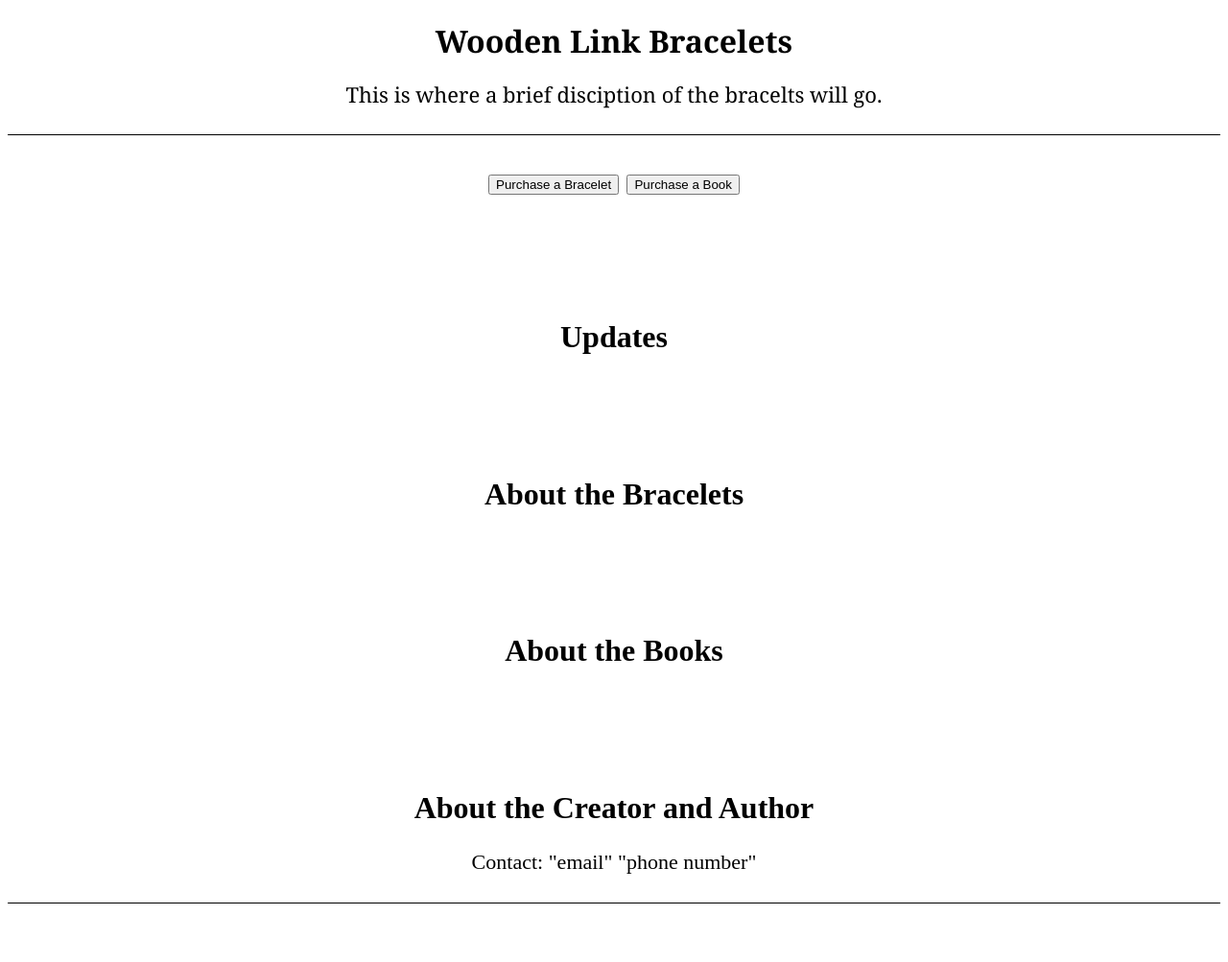
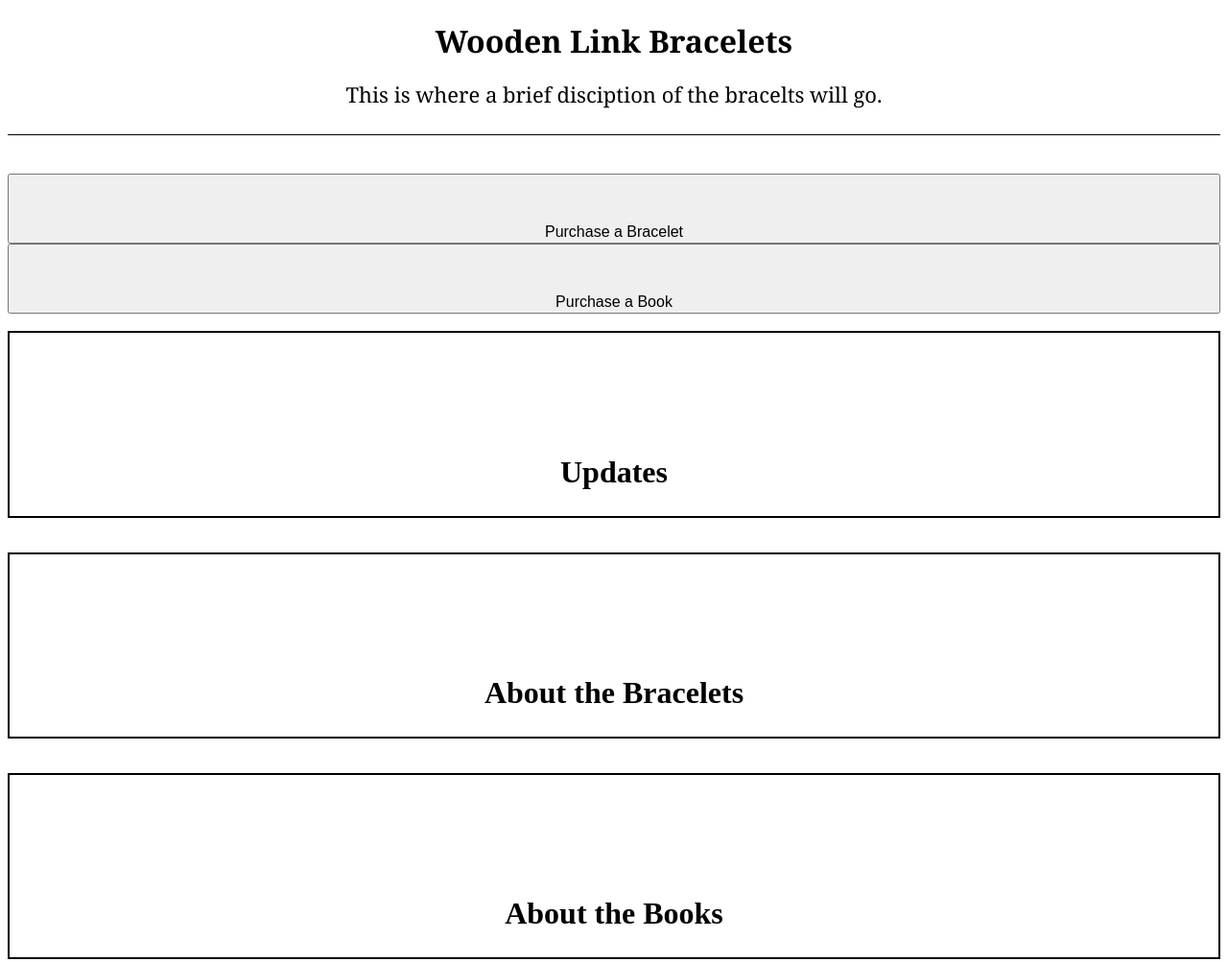
Before and after one commit to kalinmjohnson/Bracelet-Sales, a plain HTML site: page index.html in a window 1280 px wide. Shown: the top 1003 px of the page at 96% size. Before the commit the page ends 964 px from the top, so only its background shows below. Drawn offline with Linux system fonts and the light colour scheme.

Commit message:
building format and add divs

```diff
--- a/MainPageStyle.css
+++ b/MainPageStyle.css
@@ -10,18 +10,27 @@ p {
   font-size: 22px;
   line-height: 24px;
   padding-bottom: 30px;
-  text-align: left;
   width: 100%;
   text-align: center;
 }
 
-body {
-  background-image: url("best-hd-wood-image.jpg");
-}
-
-h2 {
+h2{
   font-size: 2em;
   padding-top: 100px;
   width: 100%;
   text-align: center;
 }
+
+button{
+  font-size: 1em;
+  padding-top: 50px;
+  width: 100%;
+  text-align: center;
+}
+
+.updates,
+.about1,
+.about2,
+.creator {
+  border: 2px solid black;
+}
--- a/index.html
+++ b/index.html
@@ -10,15 +10,46 @@
 </head>
 
 <body>
+<header>
     <h1>Wooden Link Bracelets</1h>
     <p>This is where a brief disciption of the bracelts will go.</p>
+
+</header>
+
+
+ <div class="middle">
+    <br>
+    <div class="buy">
         <button type="button">Purchase a Bracelet</button>
         <button type="button">Purchase a Book</button>
+    </div>
+    <br>
+    <div class="updates">
         <h2>Updates</h2>
+    </div>
+    <br>
+    <br>
+    <div class="about1">
         <h2>About the Bracelets</h2>
+    </div>
+    <br>
+    <br>
+    <div class="about2">
         <h2>About the Books</h2>
+    </div>
+    <br>
+    <br>
+    <div class="creator">
         <h2>About the Creator and Author</h2>
+    </div>
+    <br>
+
+ </div>
+
+
+ <footer>
     <p>Contact: "email" "phone number"</p>
+ </footer>
 
 </body>
 </html>
```
Lines whose indentation alone changed are shown as unchanged.
